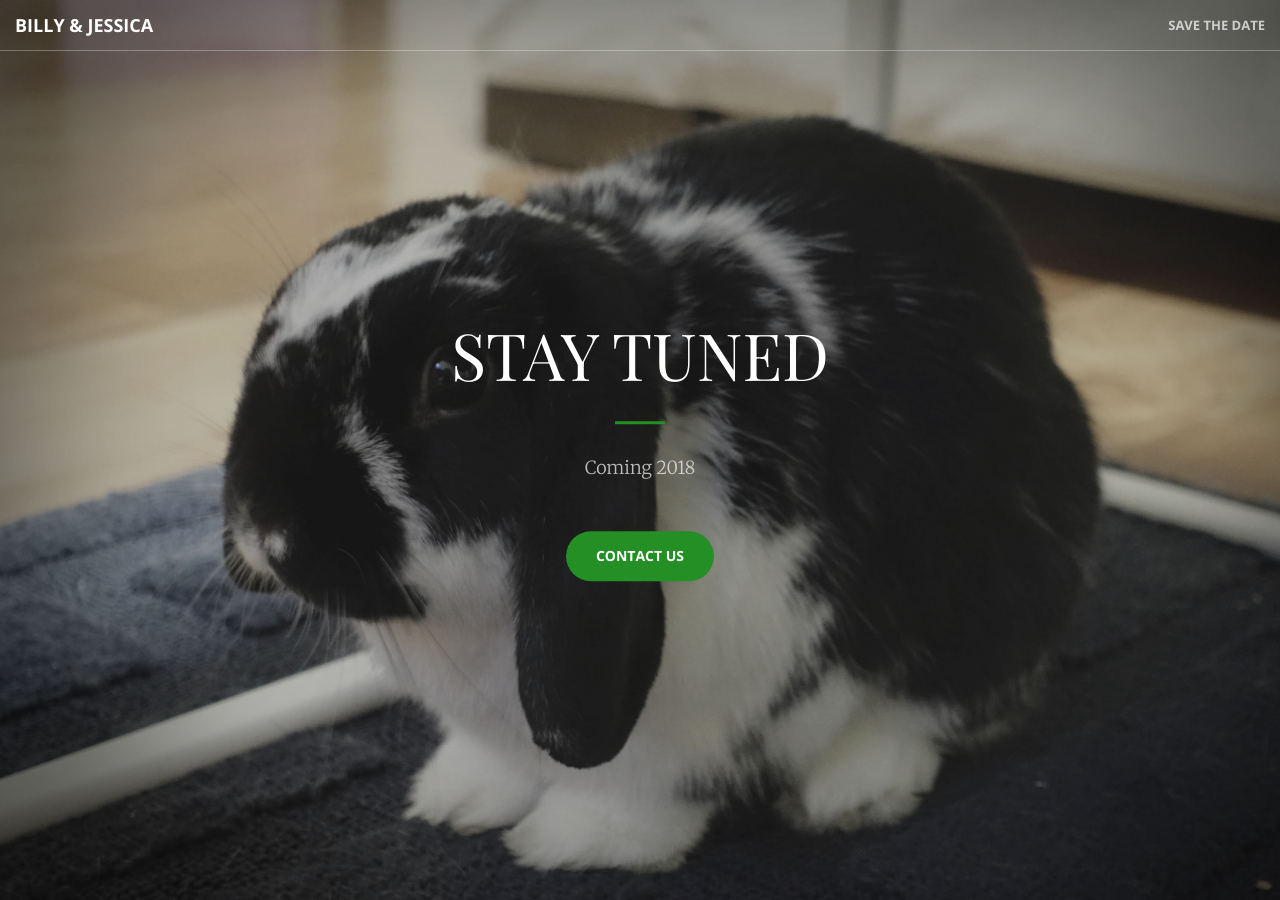
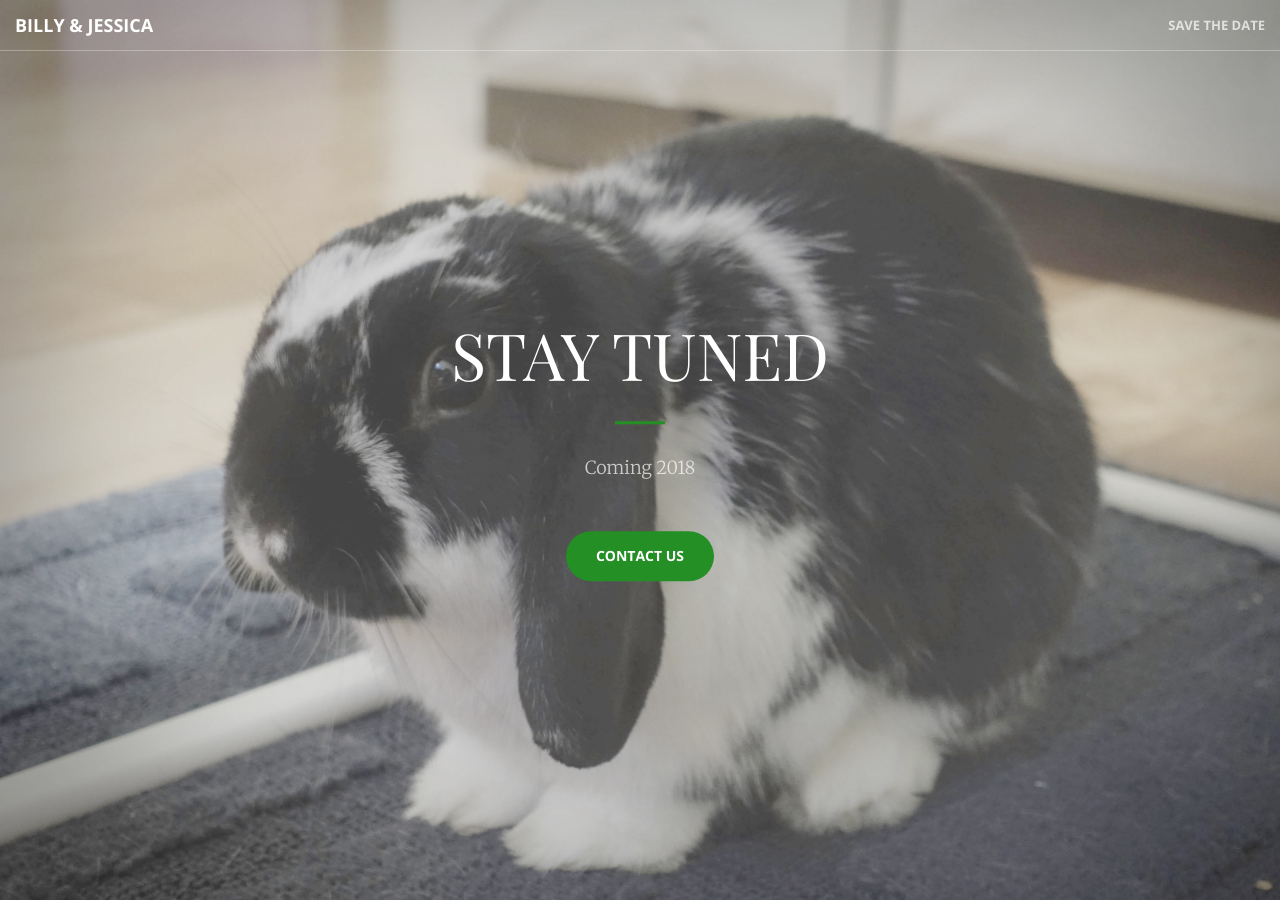
Before and after one commit to notbleh/wed-website, a Jekyll site: the page built from index.html, in a window 1280 px wide and 900 px high. Built offline with Jekyll 4.4.1, drawn with Linux system fonts in a browser that asks for light colours.

Commit message:
Update _base.scss

```diff
--- a/_sass/_base.scss
+++ b/_sass/_base.scss
@@ -156,7 +156,7 @@ header {
     min-height: auto;
     @include background-cover;
     background-position: center;
-    background-image: url('../img/header.jpg');
+    background-image: url('../img/std-header.jpg');
     text-align: center;
     color: white;
     .header-content {
```
